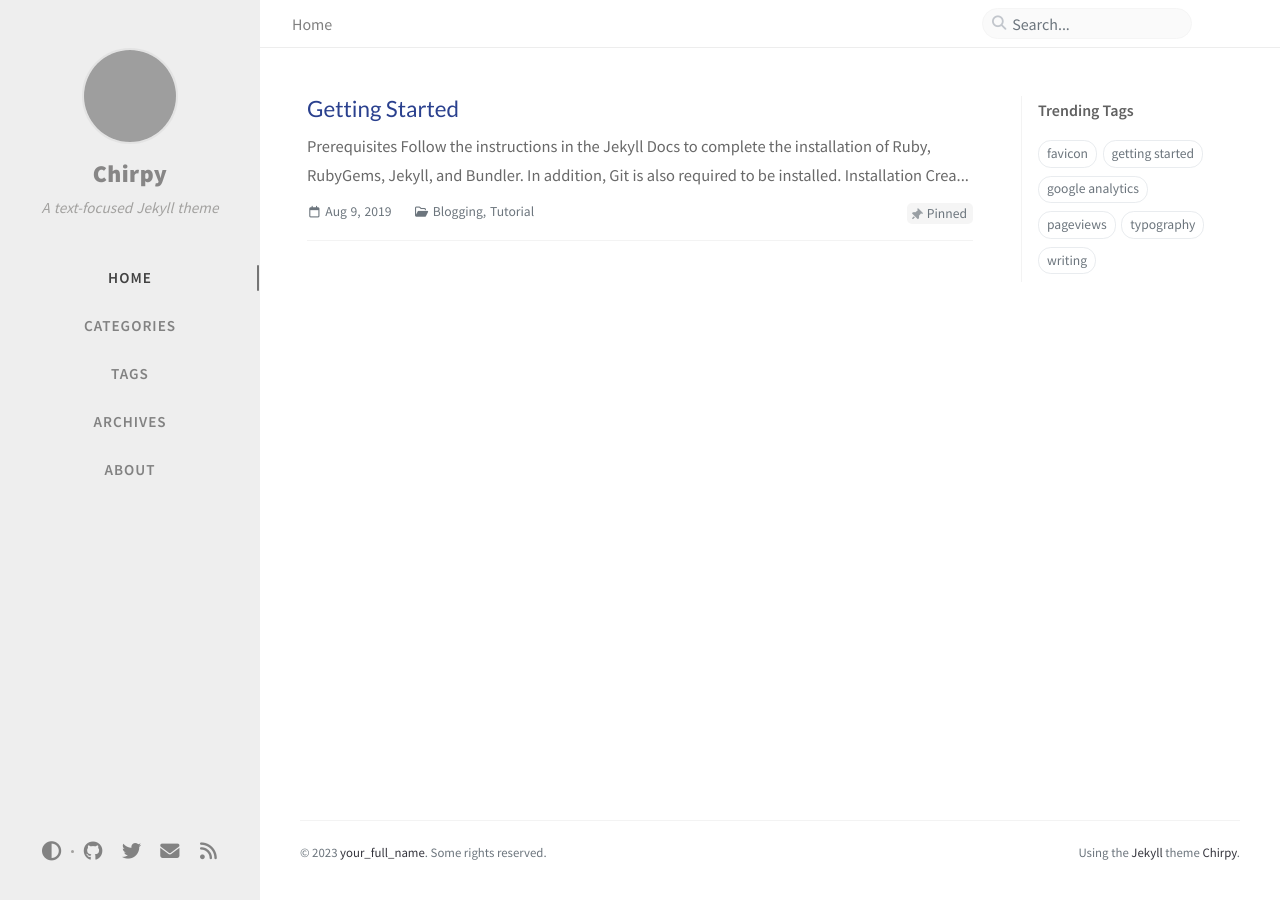
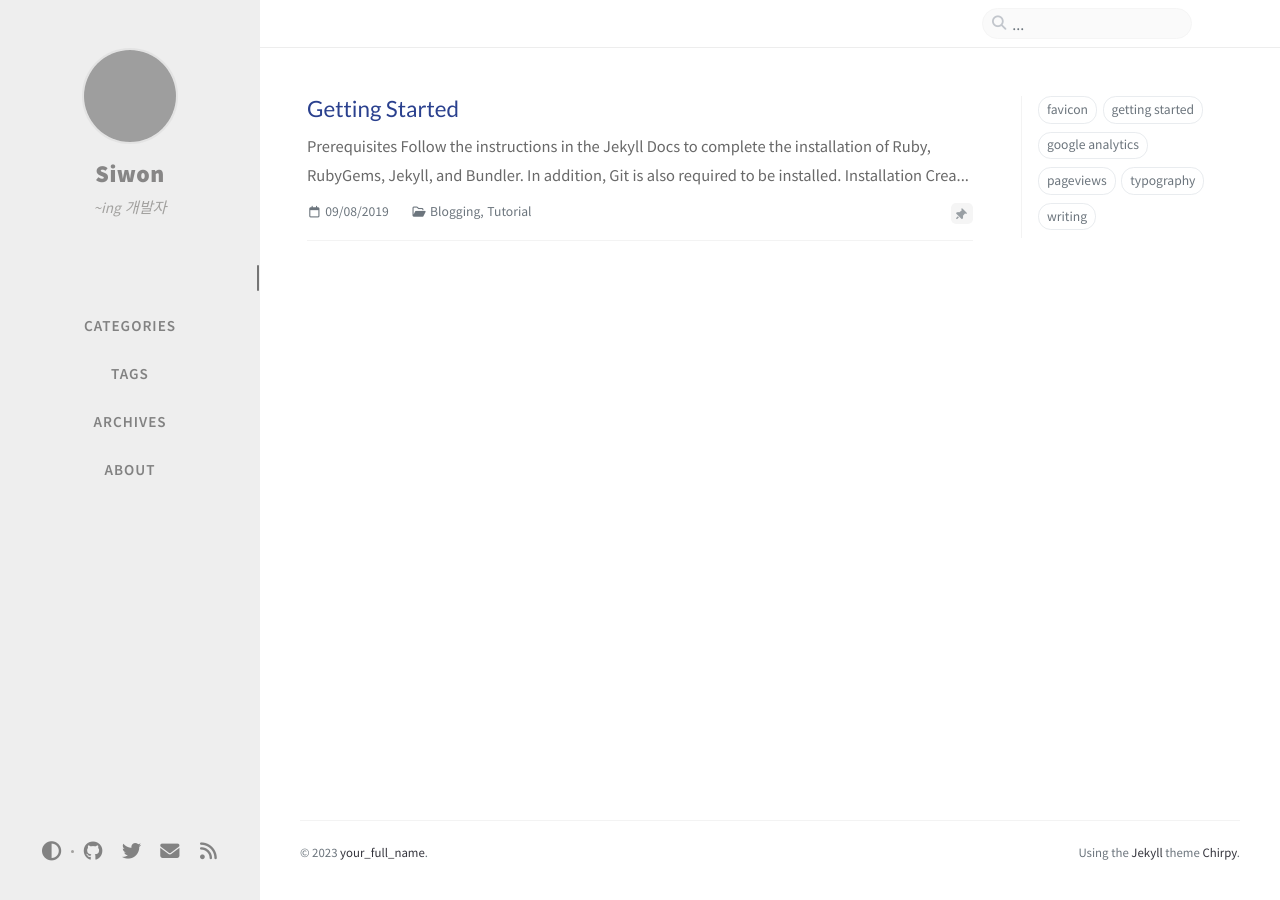
Before and after one commit to 97siwon/97siwon, a Jekyll site: the page built from index.markdown, in a window 1280 px wide. Built offline with Jekyll 4.4.1, drawn with Linux system fonts in a browser that asks for light colours; comment, search, counter and statistics services are not loaded; grey boxes are pictures that could not be loaded.

Commit message:
Update _config.yml

```diff
--- a/_config.yml
+++ b/_config.yml
@@ -10,7 +10,7 @@ baseurl: ''
 # The language of the webpage › http://www.lingoes.net/en/translator/langcode.htm
 # If it has the same name as one of the files in folder `_data/locales`, the layout language will also be changed,
 # otherwise, the layout language will use the default value of 'en'.
-lang: en
+lang: ko
 
 
 # Change to your timezone › http://www.timezoneconverter.com/cgi-bin/findzone/findzone
@@ -19,18 +19,18 @@ timezone: Asia/Shanghai
 # jekyll-seo-tag settings › https://github.com/jekyll/jekyll-seo-tag/blob/master/docs/usage.md
 # ↓ --------------------------
 
-title: Chirpy                          # the main title
+title: Siwon                         # the main title
 
-tagline: A text-focused Jekyll theme   # it will display as the sub-title
+tagline: ~ing 개발자  # it will display as the sub-title
 
 description: >-                        # used by seo meta and the atom feed
   A minimal, responsive, and powerful Jekyll theme for presenting professional writing.
 
 # fill in the protocol & hostname for your site, e.g., 'https://username.github.io'
-url: ''
+url: 'https://97siwon.github.io'
 
 github:
-  username: github_username             # change to your github username
+  username: 97siwon             # change to your github username
 
 twitter:
   username: twitter_username            # change to your twitter username
```
